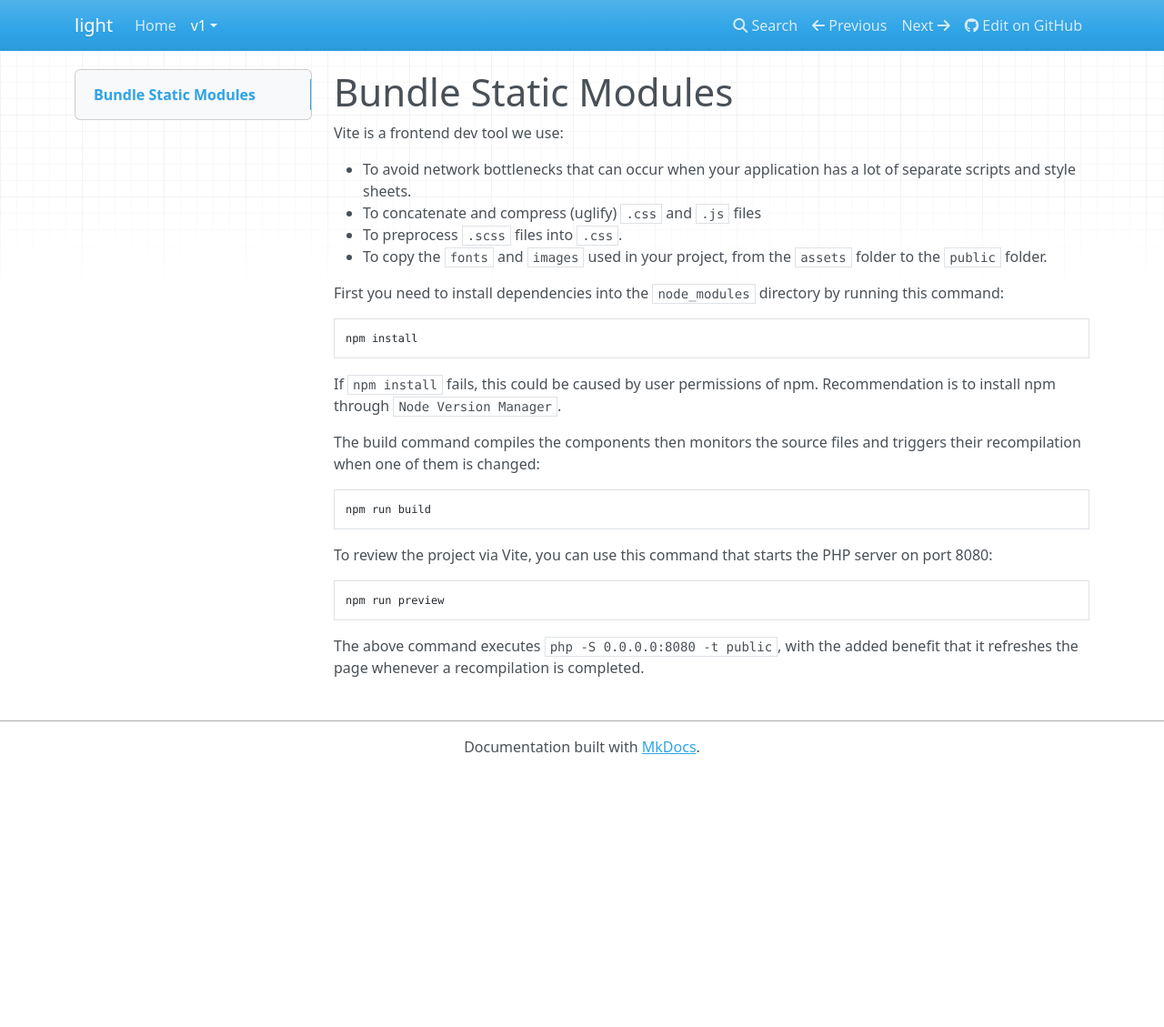
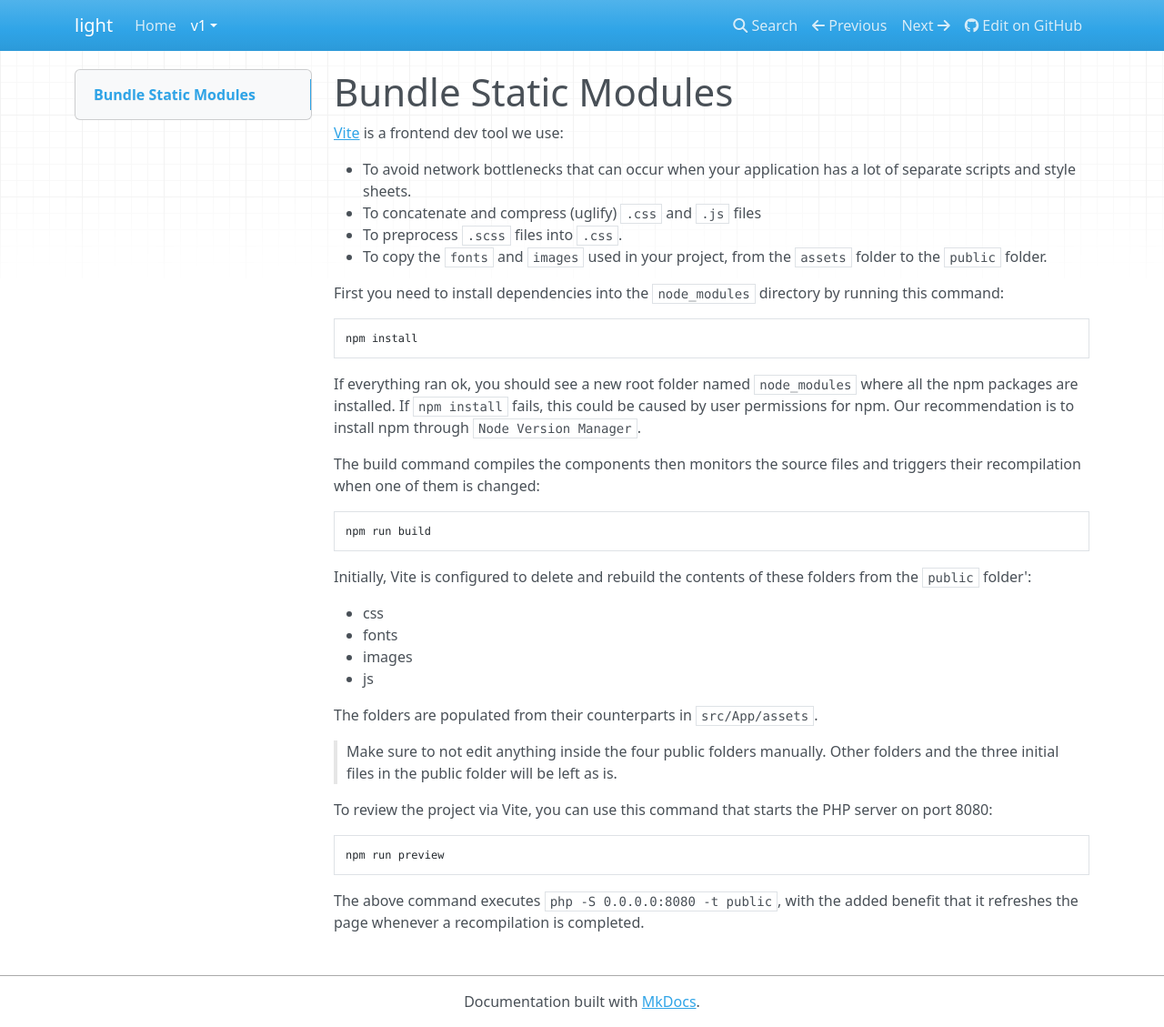
Before and after one commit to dotkernel/light-documentation, an MkDocs documentation site: the page built from docs/book/v1/how-tos/bundle-static-modules.md, in a window 1280 px wide and 1129 px high. Shown: the whole window at 91% size. Built offline with MkDocs 1.6.1, drawn with Linux system fonts in a browser that asks for light colours; nearby versions of some CDN libraries.

Commit message:
updated how to use vite page
Signed-off-by: bidi <bidi@apidemia.com>

````diff
--- a/docs/book/v1/how-tos/bundle-static-modules.md
+++ b/docs/book/v1/how-tos/bundle-static-modules.md
@@ -1,6 +1,6 @@
 # Bundle Static Modules
 
-Vite is a frontend dev tool we use:
+[Vite](https://vite.dev/) is a frontend dev tool we use:
 
 - To avoid network bottlenecks that can occur when your application has a lot of separate scripts and style sheets.
 - To concatenate and compress (uglify) `.css` and `.js` files
@@ -12,15 +12,27 @@ First you need to install dependencies into the `node_modules` directory by runn
 ```shell
 npm install
 ```
-
-If `npm install` fails, this could be caused by user permissions of npm.
-Recommendation is to install npm through `Node Version Manager`.
+If everything ran ok, you should see a new root folder named `node_modules` where all the npm packages are installed.
+If `npm install` fails, this could be caused by user permissions for npm.
+Our recommendation is to install npm through `Node Version Manager`.
 
 The build command compiles the components then monitors the source files and triggers their recompilation when one of them is changed:
 
 ```shell
 npm run build
 ```
+
+Initially, Vite is configured to delete and rebuild the contents of these folders from the `public` folder':
+
+- css
+- fonts
+- images
+- js
+
+The folders are populated from their counterparts in `src/App/assets`.
+
+> Make sure to not edit anything inside the four public folders manually.
+> Other folders and the three initial files in the public folder will be left as is.
 
 To review the project via Vite, you can use this command that starts the PHP server on port 8080:
 
````
